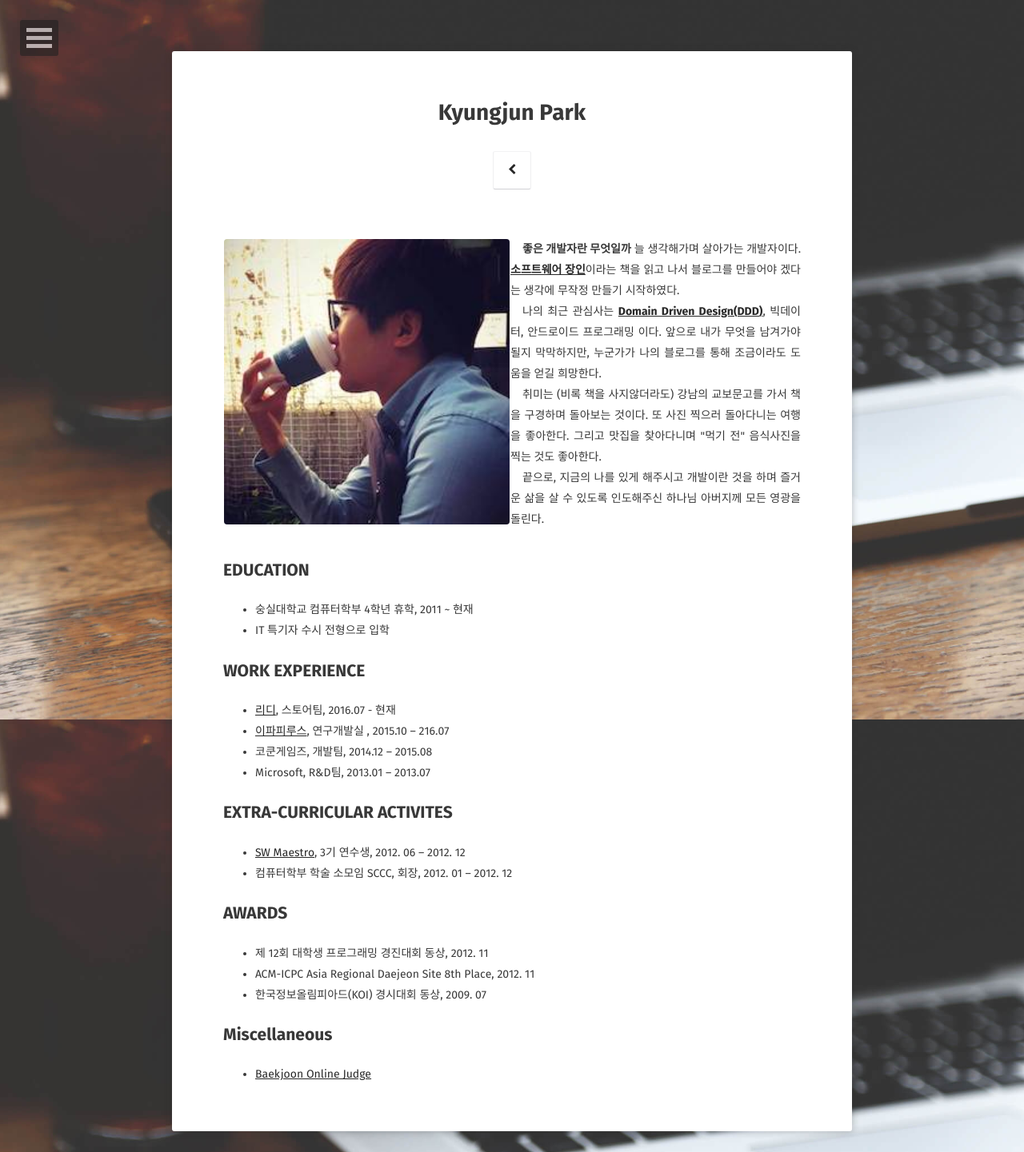
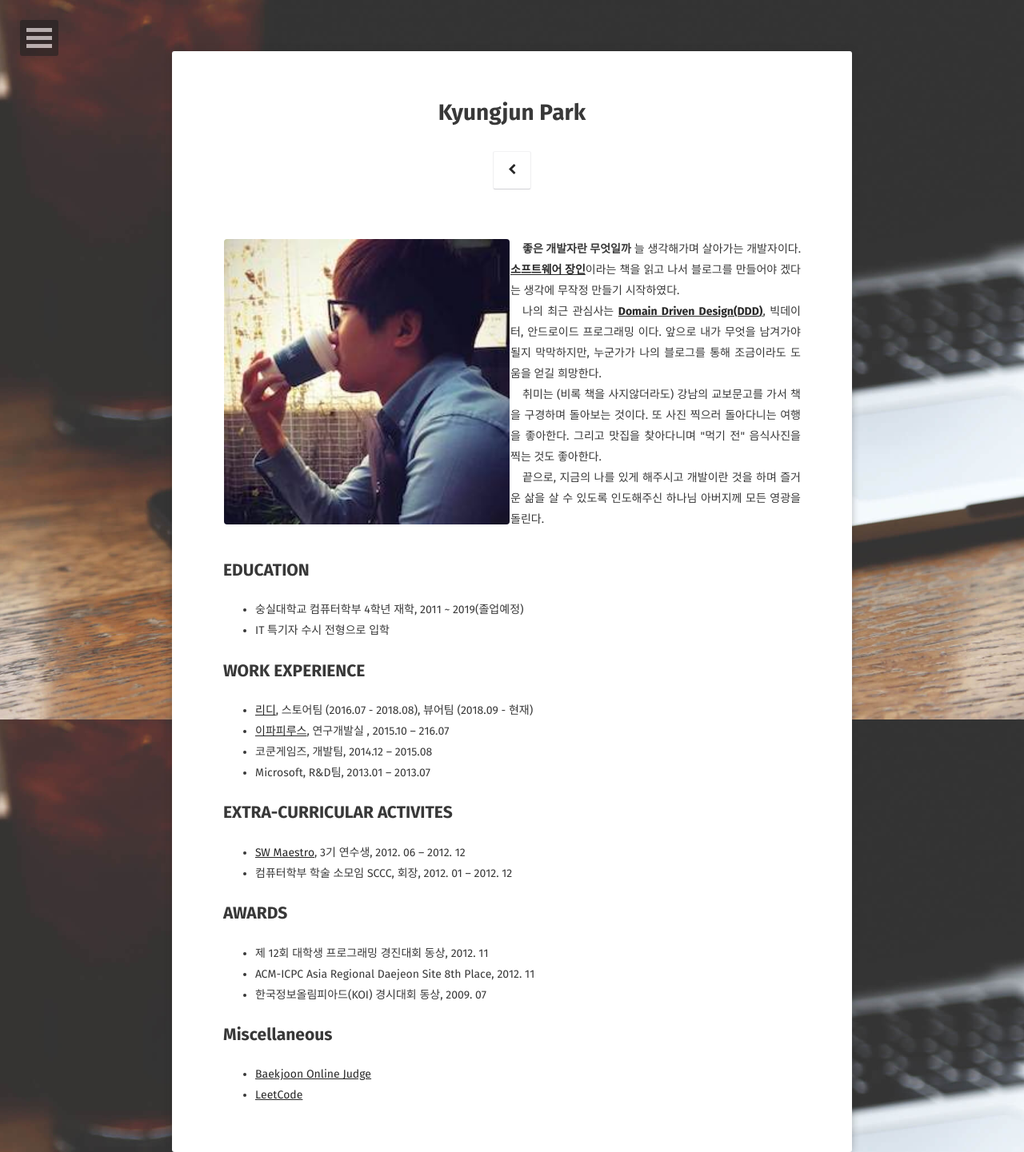
Before and after one commit to ryandev421/ryanpark91.github.io, a Jekyll site: the page built from about/index.md, in a window 1280 px wide. Shown: the whole page at 80% size. Built offline with Jekyll 4.4.1, drawn with Linux system fonts in a browser that asks for light colours; some web fonts are replaced.

Commit message:
자기소개 이력 수정

```diff
--- a/about/index.md
+++ b/about/index.md
@@ -32,11 +32,11 @@ comments: false
 </figure>
 
 ## EDUCATION
-* 숭실대학교 컴퓨터학부 4학년 휴학, 2011 ~ 현재
+* 숭실대학교 컴퓨터학부 4학년 재학, 2011 ~ 2019(졸업예정)
 * IT 특기자 수시 전형으로 입학
 
 ## WORK EXPERIENCE
-* [리디](http://www.ridicorp.com/), 스토어팀, 2016.07 - 현재
+* [리디](http://www.ridicorp.com/), 스토어팀 (2016.07 - 2018.08), 뷰어팀 (2018.09 - 현재)
 * [이파피루스](https://epapyrus.com/), 연구개발실	, 2015.10 – 216.07
 * 코쿤게임즈, 개발팀, 2014.12 – 2015.08
 * Microsoft, R&D팀, 2013.01 – 2013.07
@@ -52,3 +52,4 @@ comments: false
 
 ## Miscellaneous
 * [Baekjoon Online Judge](https://www.acmicpc.net/user/ryan_park)
+* [LeetCode](https://github.com/ryanpark91/algorithm/blob/master/LeetCode/README.md)
```
